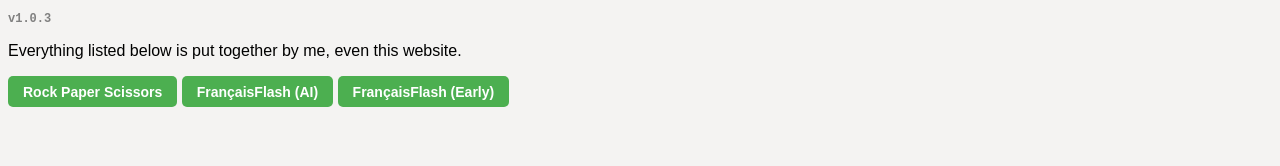
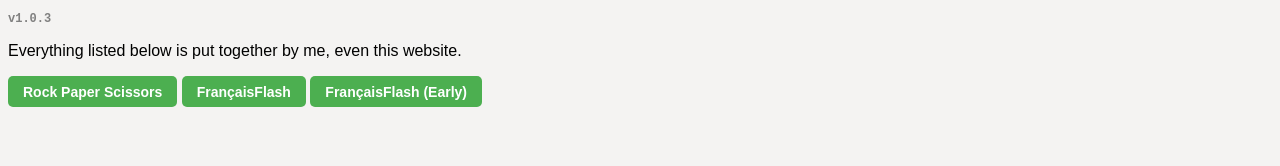
Before and after one commit to bamslam1/my-projects, a plain HTML site: page index.html in a window 1280 px wide. Shown: the top 166 px of the page. Drawn offline with Linux system fonts and the light colour scheme.

Commit message:
Fix HTML formatting and update button labels

```diff
--- a/index.html
+++ b/index.html
@@ -11,7 +11,7 @@
       Everything listed below is put together by me, even this website.
     </p>
     <a target="_blank" rel="noopener noreferrer" href="https://bamslam1.github.io/rps"><button>Rock Paper Scissors</button></a>
-    <a target="_blank" rel="noopener noreferrer" href="https://bamslam1.github.io/french"><button>FrançaisFlash (AI)</button></a>
+    <a target="_blank" rel="noopener noreferrer" href="https://bamslam1.github.io/french"><button>FrançaisFlash</button></a>
     <a target="_blank" rel="noopener noreferrer" href="https://bamslam1.github.io/french-early"><button>FrançaisFlash (Early)</button>
 
     <img onclick="isDark = !isDark; theme();" src="Images/theme.png" class="theme-button">
```
